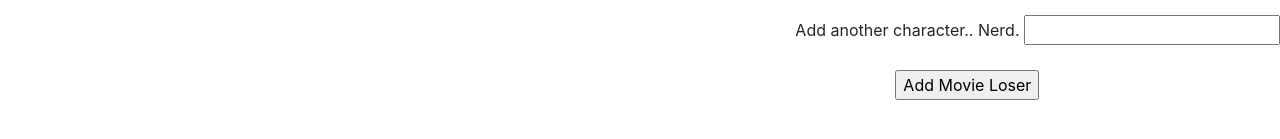
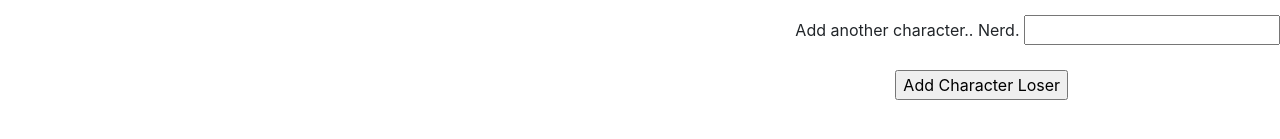
Before and after one commit to ashkanmaher/StarwarsGiphy, a plain HTML site: page index.html in a window 1280 px wide. Shown: the part 159-298 px from the top of the page. Drawn offline with nearby package versions, Linux system fonts and the light colour scheme.

Commit message:
Updated button

```diff
--- a/index.html
+++ b/index.html
@@ -35,7 +35,7 @@
      <input type="text" id="character-input"><div></div>
 
      <!-- This button lets you add new characters -->
-			<input id="add-character" type="submit" value="Add Movie Loser">
+			<input id="add-character" type="submit" value="Add Character Loser">
 		</form>
     <div class="mainDisplay"></div>
 
```
